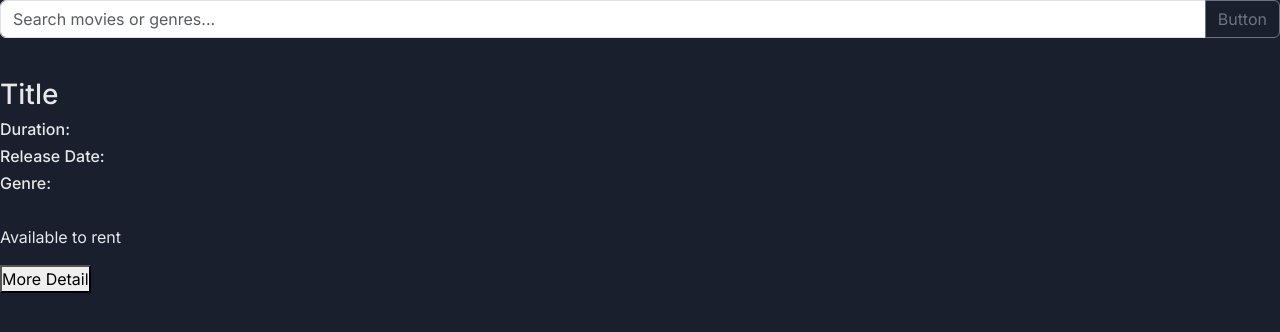
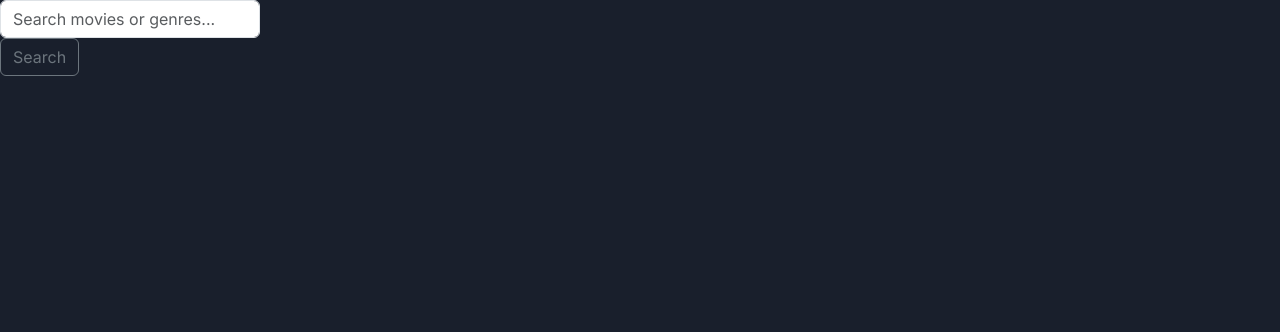
Before and after one commit to Ghatfaner/Project-PAW, a PHP site: page /search.php in a window 1280 px wide. Shown: the part 61-393 px from the top of the page. Run offline with PHP 8.4, Linux system fonts and the light colour scheme.

Commit message:
[add] add feature for search movie by title or genre name

```diff
--- a/view/search.php
+++ b/view/search.php
@@ -38,7 +38,7 @@
   </style>
 </head>
 <body>
-    <nav class="navbar navbar-expand-lg">
+    <nav class="navbar navbar-expand-lg sticky-top">
       <div class="container-fluid px-4">
 
         <a class="navbar-brand" href="../view/index.php">
@@ -69,27 +69,43 @@
     </nav>
 
     <div class="input-group mb-3">
-      <input type="text" class="form-control" placeholder="Search movies or genres..." aria-label="Recipient's username" aria-describedby="button-addon2">
-      <button class="btn btn-outline-secondary" type="button" id="button-addon2">Button</button>
+      <form action="search.php" method="GET" class="d-inline">
+        <input type="text" name="identifier" class="form-control" placeholder="Search movies or genres..." aria-label="Recipient's username" aria-describedby="button-addon2">
+        <button class="btn btn-outline-secondary" name="search"  type="submit" id="button-addon2">Search</button>
+      </form>
     </div>
-    <!-- baru ku bikinin yg buat search, tulung stylenyaa. sama di page ini card nya beda dari yg lain -->
+
+    <?php
+      include_once '../controller/control.php';
+      $control = new Control();
+
+      if (isset($_GET['search'])) {
+        $identifier = $_GET['identifier'];
+        $action = $control->c_searchMovie($identifier);
+
+        foreach($action as $result) {
+    ?>
 
       <!-- search result -->
+    <div>
+      <h3>Title: <?php echo $result['Title'] ?></h3>
+      <h6>Duration: <?php echo $result['Duration'] ?></h6>
+      <h6>Release Date: <?php echo $result['year'] ?></h6>
+      <h6>Genre: <?php echo $result['GenreName'] ?></h6><br>
+
       <?php
-      // foreach () {  loop through search result here
+        if ($result['Stock'] > 0 ) {
       ?>
-      <div>
-        <img src="" alt="">
-        <h3>Title</h3>
-        <h6>Duration:</h6>
-        <h6>Release Date:</h6>
-        <h6>Genre:</h6><br>
-        <p>Available to rent</p>
-        <button>More Detail</button>
-      </div>
+      <p>Available to rent</p>
       <?php
-      // } end loop
+        }
       ?>
+      <button>More Detail</button>
     </div>
+
+    <?php
+        }
+      }
+    ?>
 </body>
 </html>
```
